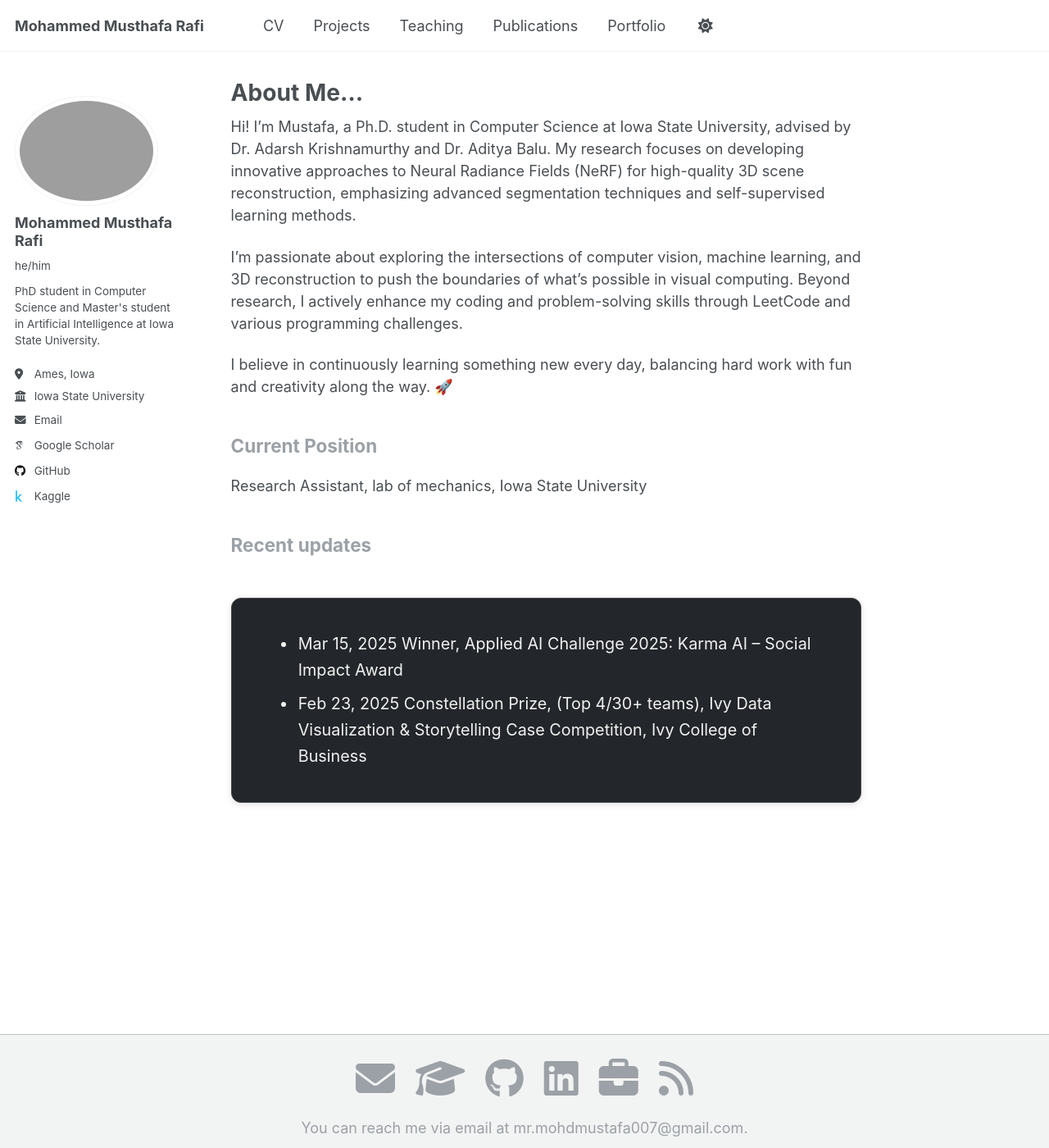
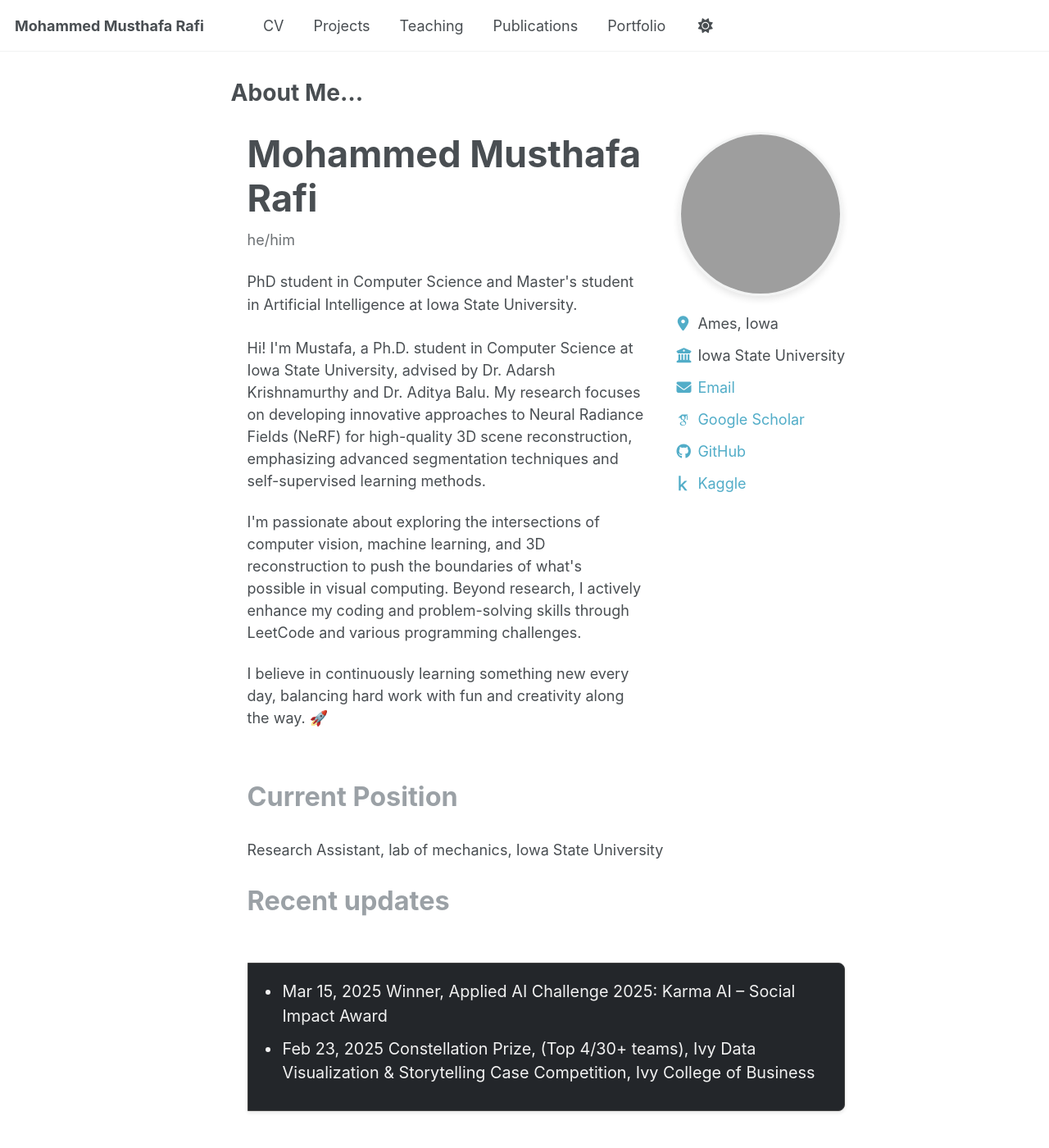
Before and after one commit to itsMustafamr/itsmustafamr.github.io, a Jekyll site: the page built from _pages/about.md, in a window 1280 px wide and 1400 px high. Shown: the whole window at 82% size. Built offline with Jekyll 4.4.1, drawn with Linux system fonts in a browser that asks for light colours; some web fonts are replaced; some of the changed lines change nothing that is shown; grey boxes are pictures that could not be loaded.

Commit message:
changed the allignment completely from left toright and also added centering

```diff
--- a/_config.yml
+++ b/_config.yml
@@ -22,7 +22,7 @@
 #               Additional customization can be done by editing /_includes/author-profile.html
 author:
   # Biographic information
-  avatar           : "profile.png"
+  avatar           : "profile_2.jpg"
   name             : "Mohammed Musthafa Rafi"
   pronouns         : "he/him"
   bio              : "PhD student in Computer Science and Master's student in Artificial Intelligence at Iowa State University."
--- a/_pages/about.md
+++ b/_pages/about.md
@@ -2,80 +2,229 @@
 permalink: /
 #title: "Academic Pages is a ready-to-fork GitHub Pages template for academic personal websites"
 title: "About Me... "
-author_profile: true
+author_profile: false
 redirect_from:
   - /about/
   - /about.html
 ---
 
+<div class="homepage-layout">
+  <div class="homepage-content">
+    <div class="homepage-text">
+      <h1>{{ site.author.name }}</h1>
+      {% if site.author.pronouns %}<p class="author__pronouns">{{ site.author.pronouns }}</p>{% endif %}
+      {% if site.author.bio %}<p class="author__bio">{{ site.author.bio }}</p>{% endif %}
 
-Hi! I'm Mustafa, a Ph.D. student in Computer Science at Iowa State University, advised by Dr. Adarsh Krishnamurthy and Dr. Aditya Balu. My research focuses on developing innovative approaches to Neural Radiance Fields (NeRF) for high-quality 3D scene reconstruction, emphasizing advanced segmentation techniques and self-supervised learning methods.
+      <p>Hi! I'm Mustafa, a Ph.D. student in Computer Science at Iowa State University, advised by Dr. Adarsh Krishnamurthy and Dr. Aditya Balu. My research focuses on developing innovative approaches to Neural Radiance Fields (NeRF) for high-quality 3D scene reconstruction, emphasizing advanced segmentation techniques and self-supervised learning methods.</p>
 
-I’m passionate about exploring the intersections of computer vision, machine learning, and 3D reconstruction to push the boundaries of what's possible in visual computing. Beyond research, I actively enhance my coding and problem-solving skills through LeetCode and various programming challenges.
+      <p>I'm passionate about exploring the intersections of computer vision, machine learning, and 3D reconstruction to push the boundaries of what's possible in visual computing. Beyond research, I actively enhance my coding and problem-solving skills through LeetCode and various programming challenges.</p>
 
-I believe in continuously learning something new every day, balancing hard work with fun and creativity along the way. 🚀
-<!-- I am doing my Master's in Artificial Intelligence at Iowa State University along with my PhD in Computer Science. My research involves developing innovative approaches to Neural Radiance Fields (NeRF) for 3D scene reconstruction, focusing on novel capture setups with stationary cameras and rotating objects. I work with advanced segmentation techniques, self-supervised methods like NeRF-SOS, and attention-aware architectures for automatic object discovery and clean 3D reconstruction. -->
+      <p>I believe in continuously learning something new every day, balancing hard work with fun and creativity along the way. 🚀</p>
+    </div>
 
+    <div class="homepage-avatar">
+      {% if site.author.avatar contains "://" %}
+        <img src="{{ site.author.avatar }}" alt="{{ site.author.name }}" class="profile-image">
+      {% else %}
+        <img src="{{ site.author.avatar | prepend: "/images/" | prepend: site.baseurl }}" alt="{{ site.author.name }}" class="profile-image">
+      {% endif %}
 
-## Current Position
-Research Assistant, lab of mechanics, Iowa State University
-<!-- ## Education
-Master of Science in Artificial Intelligence, Iowa State University, 2023 - Present
-Bachelor of Science in Electrical and Electronics Engineering, APJ Abdul Kalam Technological University, Kerala, India, 2018 - 2022
- -->
+      <div class="contact-info">
+        {% if site.author.location %}
+          <div class="contact-item">
+            <i class="fa-solid fa-location-dot" aria-hidden="true"></i>
+            <span>{{ site.author.location }}</span>
+          </div>
+        {% endif %}
 
-## Recent updates
+        {% if site.author.employer %}
+          <div class="contact-item">
+            <i class="fas fa-fw fa-building-columns" aria-hidden="true"></i>
+            <span>{{ site.author.employer }}</span>
+          </div>
+        {% endif %}
 
-<div class="updates-block">
-  <ul>
-    <li>Mar 15, 2025  Winner, Applied AI Challenge 2025: Karma AI – Social Impact Award</li>
-    <li>Feb 23, 2025  Constellation Prize, (Top 4/30+ teams), Ivy Data Visualization & Storytelling Case Competition, Ivy College of Business</li>
-  </ul>
+        {% if site.author.email %}
+          <div class="contact-item">
+            <i class="fas fa-fw fa-envelope" aria-hidden="true"></i>
+            <a href="mailto:{{ site.author.email }}">Email</a>
+          </div>
+        {% endif %}
+
+        {% if site.author.googlescholar %}
+          <div class="contact-item">
+            <i class="ai ai-google-scholar" aria-hidden="true"></i>
+            <a href="{{ site.author.googlescholar }}">Google Scholar</a>
+          </div>
+        {% endif %}
+
+        {% if site.author.github %}
+          <div class="contact-item">
+            <i class="fab fa-fw fa-github" aria-hidden="true"></i>
+            <a href="https://github.com/{{ site.author.github }}">GitHub</a>
+          </div>
+        {% endif %}
+
+        {% if site.author.kaggle %}
+          <div class="contact-item">
+            <i class="fab fa-fw fa-kaggle" aria-hidden="true"></i>
+            <a href="https://kaggle.com/{{ site.author.kaggle }}">Kaggle</a>
+          </div>
+        {% endif %}
+      </div>
+    </div>
+  </div>
+
+  <div class="homepage-sections">
+    <h2>Current Position</h2>
+    <p>Research Assistant, lab of mechanics, Iowa State University</p>
+
+    <h2>Recent updates</h2>
+    <div class="updates-block">
+      <ul>
+        <li>Mar 15, 2025  Winner, Applied AI Challenge 2025: Karma AI – Social Impact Award</li>
+        <li>Feb 23, 2025  Constellation Prize, (Top 4/30+ teams), Ivy Data Visualization & Storytelling Case Competition, Ivy College of Business</li>
+      </ul>
+    </div>
+  </div>
 </div>
 
-<!-- Mar 10, 2024	New NSF Grant on AI-enabled Atomic Force Microscopy
-Feb 15, 2024	Our paper "DIMAT: Decentralized Iterative Merging-and-Training for Deep Learning Models" accepted to CVPR 2024!
-Jan 20, 2024	Excited to announce our NSF EAGER award on "LLM-Powered Framework for G-Code Comprehension and Retrieval" ($200,000)!
-Dec 05, 2023	Our paper on "Neural PDE Solvers for Irregular Domains" accepted to Computer-Aided Design journal! -->
-<!-- Oct 15, 2023	Our team was a finalist in the NSF NAMRC Bluesky Manufacturing Competition for our work on "Conversational AI as a game-changer in manufacturing"! -->
-<!--
-This is the front page of a website that is powered by the [Academic Pages template](https://github.com/academicpages/academicpages.github.io) and hosted on GitHub pages. [GitHub pages](https://pages.github.com) is a free service in which websites are built and hosted from code and data stored in a GitHub repository, automatically updating when a new commit is made to the repository. This template was forked from the [Minimal Mistakes Jekyll Theme](https://mmistakes.github.io/minimal-mistakes/) created by Michael Rose, and then extended to support the kinds of content that academics have: publications, talks, teaching, a portfolio, blog posts, and a dynamically-generated CV. You can fork [this template](https://github.com/academicpages/academicpages.github.io) right now, modify the configuration and markdown files, add your own PDFs and other content, and have your own site for free, with no ads! -->
+<style>
+.homepage-layout {
+  max-width: 1200px;
+  margin: 0 auto;
+  padding: 20px;
+}
 
-<!-- A data-driven personal website
-======
-Like many other Jekyll-based GitHub Pages templates, Academic Pages makes you separate the website's content from its form. The content & metadata of your website are in structured markdown files, while various other files constitute the theme, specifying how to transform that content & metadata into HTML pages. You keep these various markdown (.md), YAML (.yml), HTML, and CSS files in a public GitHub repository. Each time you commit and push an update to the repository, the [GitHub pages](https://pages.github.com/) service creates static HTML pages based on these files, which are hosted on GitHub's servers free of charge.
+.homepage-content {
+  display: flex;
+  align-items: flex-start;
+  gap: 40px;
+  margin-bottom: 40px;
+}
 
-Many of the features of dynamic content management systems (like Wordpress) can be achieved in this fashion, using a fraction of the computational resources and with far less vulnerability to hacking and DDoSing. You can also modify the theme to your heart's content without touching the content of your site. If you get to a point where you've broken something in Jekyll/HTML/CSS beyond repair, your markdown files describing your talks, publications, etc. are safe. You can rollback the changes or even delete the repository and start over - just be sure to save the markdown files! Finally, you can also write scripts that process the structured data on the site, such as [this one](https://github.com/academicpages/academicpages.github.io/blob/master/talkmap.ipynb) that analyzes metadata in pages about talks to display [a map of every location you've given a talk](https://academicpages.github.io/talkmap.html).
+.homepage-text {
+  flex: 1;
+}
 
-Getting started
-======
-1. Register a GitHub account if you don't have one and confirm your e-mail (required!)
-1. Fork [this template](https://github.com/academicpages/academicpages.github.io) by clicking the "Use this template" button in the top right.
-1. Go to the repository's settings (rightmost item in the tabs that start with "Code", should be below "Unwatch"). Rename the repository "[your GitHub username].github.io", which will also be your website's URL.
-1. Set site-wide configuration and create content & metadata (see below -- also see [this set of diffs](http://archive.is/3TPas) showing what files were changed to set up [an example site](https://getorg-testacct.github.io) for a user with the username "getorg-testacct")
-1. Upload any files (like PDFs, .zip files, etc.) to the files/ directory. They will appear at https://[your GitHub username].github.io/files/example.pdf.
-1. Check status by going to the repository settings, in the "GitHub pages" section
+.homepage-text h1 {
+  margin-top: 0;
+  margin-bottom: 10px;
+  font-size: 2.5em;
+  font-weight: bold;
+}
 
-Site-wide configuration
-------
-The main configuration file for the site is in the base directory in [_config.yml](https://github.com/academicpages/academicpages.github.io/blob/master/_config.yml), which defines the content in the sidebars and other site-wide features. You will need to replace the default variables with ones about yourself and your site's github repository. The configuration file for the top menu is in [_data/navigation.yml](https://github.com/academicpages/academicpages.github.io/blob/master/_data/navigation.yml). For example, if you don't have a portfolio or blog posts, you can remove those items from that navigation.yml file to remove them from the header.
+.author__pronouns {
+  margin: 0 0 15px 0;
+  font-size: 1.1em;
+  color: var(--global-text-color);
+  opacity: 0.8;
+}
 
-Create content & metadata
-------
-For site content, there is one markdown file for each type of content, which are stored in directories like _publications, _talks, _posts, _teaching, or _pages. For example, each talk is a markdown file in the [_talks directory](https://github.com/academicpages/academicpages.github.io/tree/master/_talks). At the top of each markdown file is structured data in YAML about the talk, which the theme will parse to do lots of cool stuff. The same structured data about a talk is used to generate the list of talks on the [Talks page](https://academicpages.github.io/talks), each [individual page](https://academicpages.github.io/talks/2012-03-01-talk-1) for specific talks, the talks section for the [CV page](https://academicpages.github.io/cv), and the [map of places you've given a talk](https://academicpages.github.io/talkmap.html) (if you run this [python file](https://github.com/academicpages/academicpages.github.io/blob/master/talkmap.py) or [Jupyter notebook](https://github.com/academicpages/academicpages.github.io/blob/master/talkmap.ipynb), which creates the HTML for the map based on the contents of the _talks directory). -->
+.author__bio {
+  margin: 0 0 20px 0;
+  font-size: 1.1em;
+  line-height: 1.6;
+}
 
-<!-- **Markdown generator**
+.homepage-avatar {
+  flex-shrink: 0;
+  display: flex;
+  flex-direction: column;
+  align-items: center;
+  gap: 20px;
+}
 
-The repository includes [a set of Jupyter notebooks](https://github.com/academicpages/academicpages.github.io/tree/master/markdown_generator
-) that converts a CSV containing structured data about talks or presentations into individual markdown files that will be properly formatted for the Academic Pages template. The sample CSVs in that directory are the ones I used to create my own personal website at stuartgeiger.com. My usual workflow is that I keep a spreadsheet of my publications and talks, then run the code in these notebooks to generate the markdown files, then commit and push them to the GitHub repository.
+.profile-image {
+  width: 200px;
+  height: 200px;
+  border-radius: 50%;
+  object-fit: cover;
+  border: 3px solid var(--global-border-color);
+  box-shadow: 0 4px 8px rgba(0, 0, 0, 0.1);
+}
 
-How to edit your site's GitHub repository
-------
-Many people use a git client to create files on their local computer and then push them to GitHub's servers. If you are not familiar with git, you can directly edit these configuration and markdown files directly in the github.com interface. Navigate to a file (like [this one](https://github.com/academicpages/academicpages.github.io/blob/master/_talks/2012-03-01-talk-1.md) and click the pencil icon in the top right of the content preview (to the right of the "Raw | Blame | History" buttons). You can delete a file by clicking the trashcan icon to the right of the pencil icon. You can also create new files or upload files by navigating to a directory and clicking the "Create new file" or "Upload files" buttons.
+.contact-info {
+  display: flex;
+  flex-direction: column;
+  gap: 12px;
+  align-items: flex-start;
+  min-width: 200px;
+}
 
-Example: editing a markdown file for a talk
-![Editing a markdown file for a talk](/images/editing-talk.png)
+.contact-item {
+  display: flex;
+  align-items: center;
+  gap: 10px;
+  font-size: 1em;
+  color: var(--global-text-color);
+}
 
-For more info
-------
-More info about configuring Academic Pages can be found in [the guide](https://academicpages.github.io/markdown/), the [growing wiki](https://github.com/academicpages/academicpages.github.io/wiki), and you can always [ask a question on GitHub](https://github.com/academicpages/academicpages.github.io/discussions). The [guides for the Minimal Mistakes theme](https://mmistakes.github.io/minimal-mistakes/docs/configuration/) (which this theme was forked from) might also be helpful. -->
+.contact-item i {
+  width: 16px;
+  text-align: center;
+  color: var(--global-link-color);
+}
+
+.contact-item a {
+  color: var(--global-link-color);
+  text-decoration: none;
+}
+
+.contact-item a:hover {
+  text-decoration: underline;
+}
+
+.homepage-sections h2 {
+  margin-top: 30px;
+  margin-bottom: 15px;
+  font-size: 1.8em;
+  font-weight: bold;
+}
+
+.updates-block {
+  background-color: var(--global-bg-color);
+  border-left: 4px solid var(--global-link-color);
+  padding: 20px;
+  border-radius: 0 8px 8px 0;
+  box-shadow: 0 2px 4px rgba(0, 0, 0, 0.1);
+}
+
+.updates-block ul {
+  margin: 0;
+  padding-left: 20px;
+}
+
+.updates-block li {
+  margin-bottom: 10px;
+  line-height: 1.5;
+}
+
+/* Responsive design */
+@media (max-width: 768px) {
+  .homepage-content {
+    flex-direction: column;
+    align-items: center;
+    text-align: center;
+    gap: 20px;
+  }
+
+  .homepage-text h1 {
+    font-size: 2em;
+  }
+
+  .profile-image {
+    width: 150px;
+    height: 150px;
+  }
+
+  .contact-info {
+    align-items: center;
+    text-align: center;
+  }
+
+  .contact-item {
+    justify-content: center;
+  }
+}
+</style>
```
Also changed, not shown: 4 other files.
